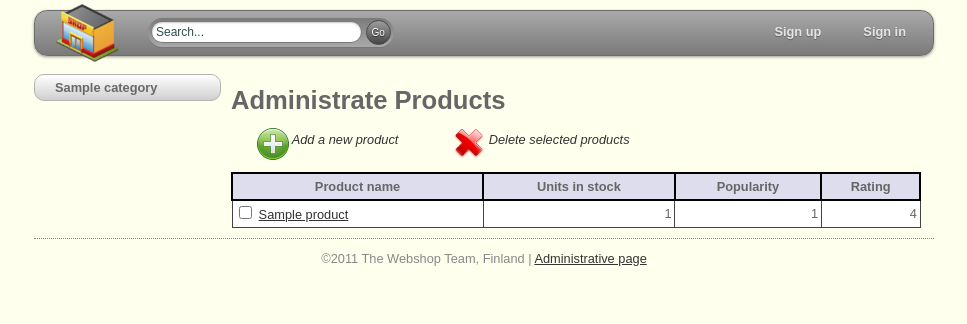
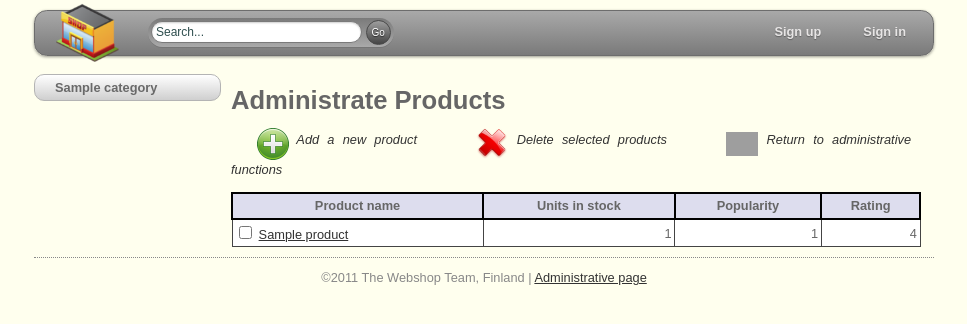
Before and after one commit to mkd/Webshop, a Django app: template src/Shop/web/templates/myadmin_products.html in a window 1280 px wide. Shown: the top 324 px of the page, without its empty margins (156-1123 px from the left). Run offline with Django 3.2, Linux system fonts and the light colour scheme; the template is opened without the code that fills it: most values are stand-ins (such as "Sample title", 1, 10 or a date in 2020); some libraries are stand-ins or nearby versions; grey boxes are pictures that could not be loaded.

Commit message:
Much more beautiful admin page.

```diff
--- a/src/Shop/web/static/css/admin.css
+++ b/src/Shop/web/static/css/admin.css
@@ -1,16 +1,17 @@
 /**
  * CSS Stylesheet for administrative pages.
  *
- * Updated on 20.02.2011.
+ * Updated on 24.02.2011.
  *
  */
-ul#admin
+table#admin
 {
-    float: left;
-    text-align: left;
+    font-size:              large;
+    text-align:             center;
+    width:                  100%;
 }
 
-ul#admin li
+table#admin td
 {
     /* background */
 	filter:  	progid:DXImageTransform.Microsoft.gradient(startColorstr='#feffef', endColorstr='#cfcfcf'); /* for IE */
@@ -24,25 +25,24 @@ ul#admin li
 	border-radius:          10px;
 
     list-style:             none;
-    margin:                 1em auto;
     padding:                1.2em;
-    width:                  16em;
 }
 
-ul#admin li:hover
+table#admin td:hover
 {
+    cursor:                 pointer;
     /* background */
 	filter:  	progid:DXImageTransform.Microsoft.gradient(startColorstr='#bfbbfb', endColorstr='#cfcfcf'); /* for IE */
 	background: -webkit-gradient(linear, left top, left bottom, from(#bfb), to(#cfcfcf)); /* for webkit browsers */
 	background: -moz-linear-gradient(top,  #bfb,  #cfcfcf); /* for firefox 3.6+ */
 }
 
-ul#admin li a
+table#admin a
 {
     text-decoration:        none;
 }
 
-ul#admin li a:hover
+table#admin a:hover
 {
     text-decoration:        underline;
 }
@@ -79,8 +79,13 @@ ul#admin li a:hover
 {
     color:                  #888;
     display:                inline;
+    font-style:             oblique;
     margin:                 2em;
-    font-style:             oblique;
+}
+
+.button_text:hover
+{
+    text-decoration:        underline;
 }
 
 .functions
--- a/src/Shop/web/templates/myadmin_products.html
+++ b/src/Shop/web/templates/myadmin_products.html
@@ -23,7 +23,16 @@
             <a href="/myadmin_deleteProducts"
                style="font-style: oblique; text-decoration: none;">Delete
                selected products</a>
-         </div>
+        </div>
+
+        <div class="button_text">
+            <a href="/myadmin"><img src="/static/images/return.png"
+                                    alt="Back to admin"
+                                    width="32" align="middle" /></a>
+            <a href="/myadmin"
+               style="font-style: oblique; text-decoration: none;">Return to
+               administrative functions</a>
+        </div>
     </div>
     {% ifequal products_no 0 %}
         <div class="error">There are no products in the system!</div>
--- a/src/Shop/web/urls.py
+++ b/src/Shop/web/urls.py
@@ -35,10 +35,7 @@ urlpatterns = patterns('',
     (r'^myadmin_products$', 'web.views.myadmin_products'),
     (r'^myadmin_categories$', 'web.views.myadmin_categories'),
     (r'^myadmin_orders$', 'web.views.myadmin_orders'),
-
-    (r'^deleteOrders$', 'web.views.deleteOrders'),
     (r'^myadmin_addProduct$', 'web.views.myadmin_addProduct'),
-
     (r'^deleteProducts', 'web.views.deleteProducts'),
     (r'^addProduct', 'web.views.addProduct'),
 
```
Also changed, not shown: src/Shop/web/static/images/categories.png (added), src/Shop/web/static/images/orders.png (added), src/Shop/web/static/images/products.png (added), src/Shop/web/static/images/users.png (added).
